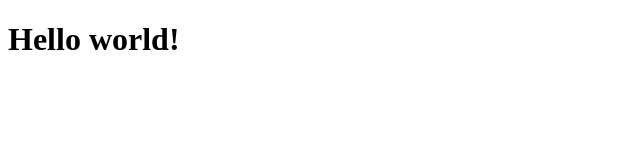
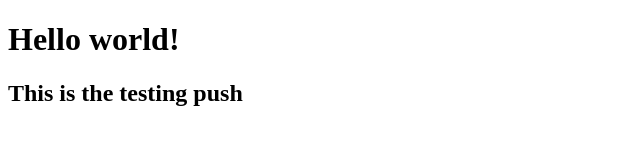
Before and after one commit to Anilsah3/store, a plain HTML site: page index.html in a window 1280 px wide. Shown: the whole page, without its empty margins (0-640 px from the left). Drawn offline with Linux system fonts and the light colour scheme.

Commit message:
first commit

```diff
--- a/index.html
+++ b/index.html
@@ -7,5 +7,6 @@
 </head>
 <body>
    <h1>Hello world!</h1>
+   <h2>This is the testing push</h2>
 </body>
 </html>
```
